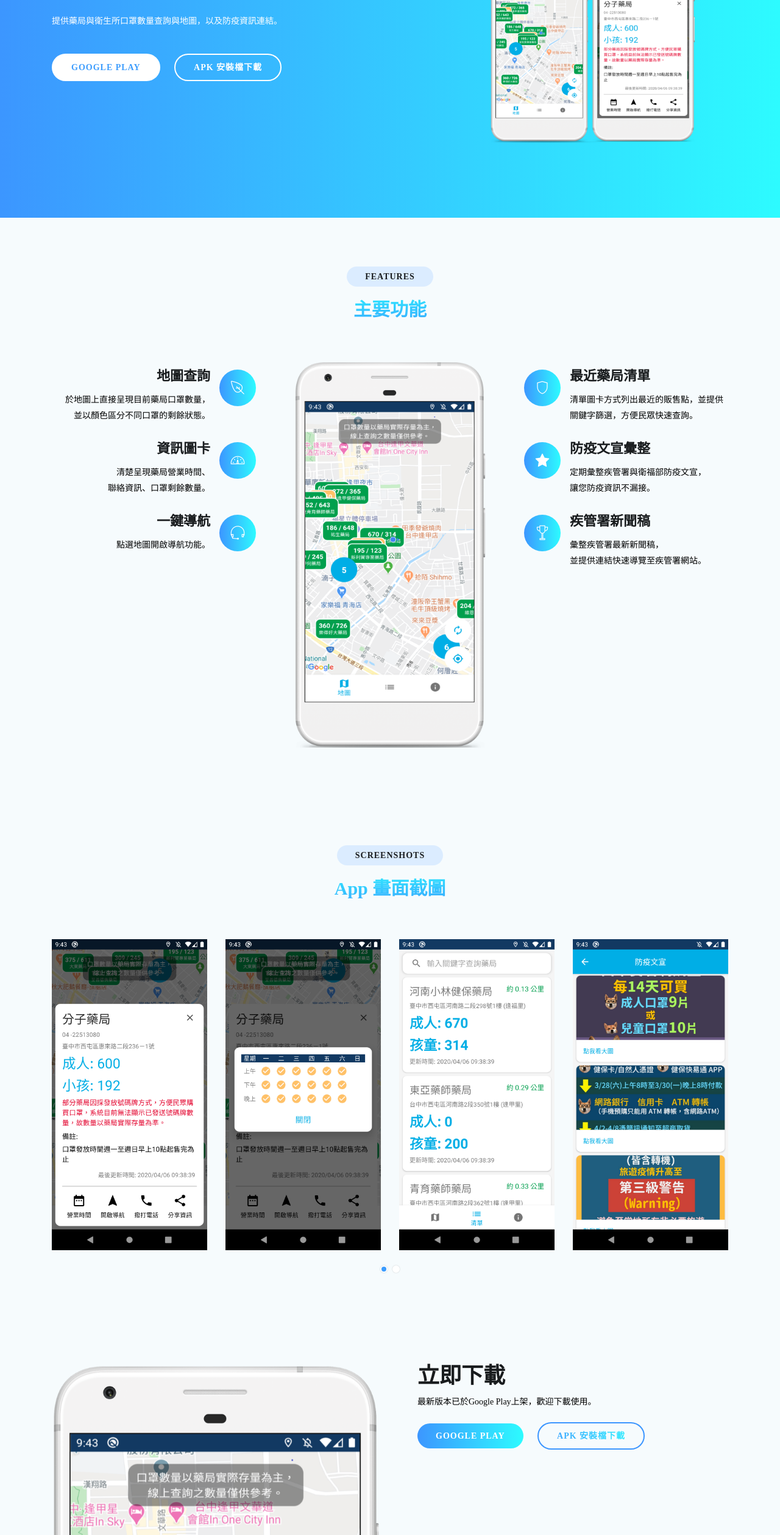
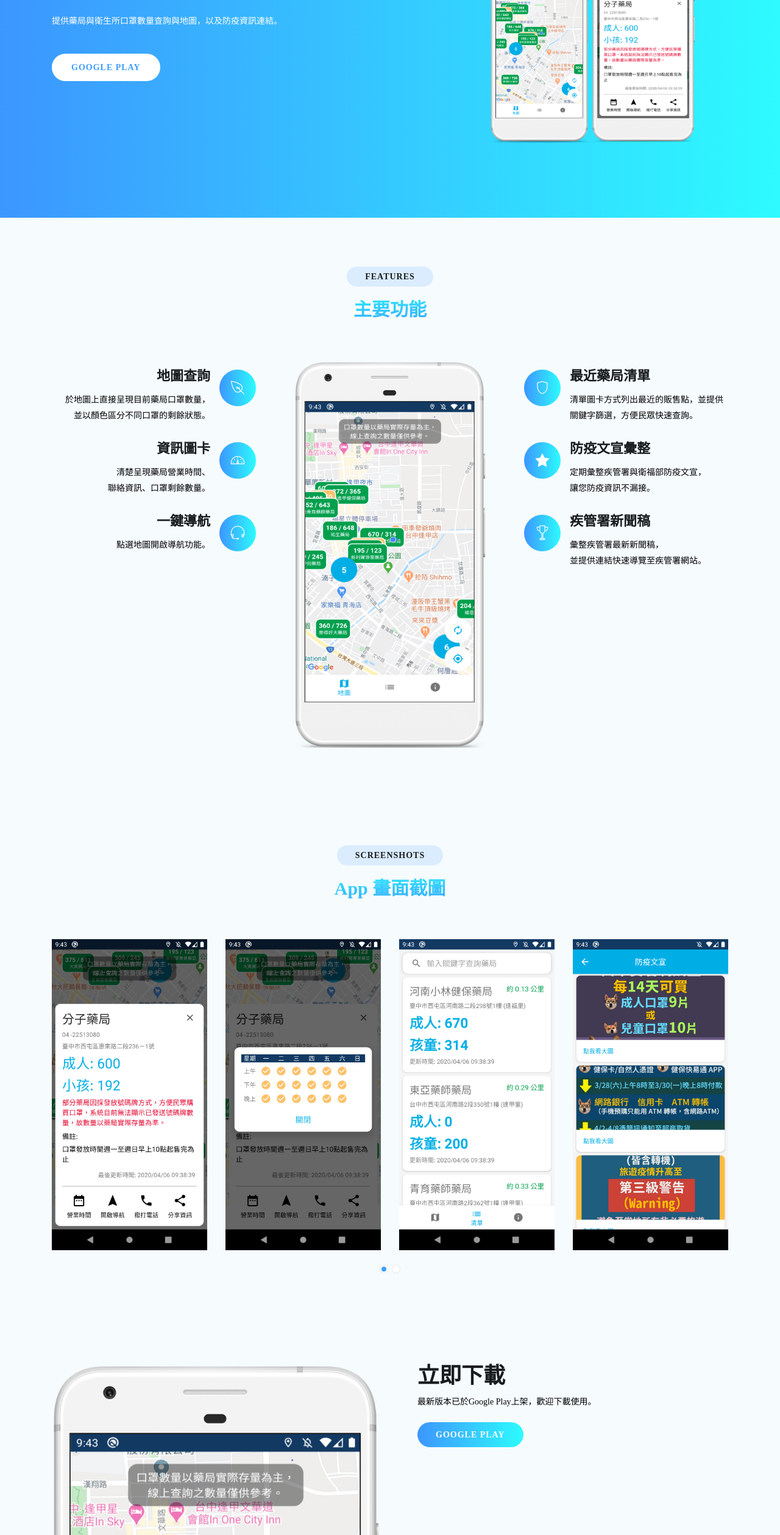
Before and after one commit to dh-46/Web_LandingPage_TaiwanMaskMap_App, a plain HTML site: page index.html in a window 1280 px wide. Shown: the part 283-2800 px from the top of the page at 61% size. Drawn offline with Linux system fonts and the light colour scheme; files whose address does not match are found by name.

Commit message:
Remove apk file

```diff
--- a/index.html
+++ b/index.html
@@ -77,8 +77,8 @@
             <div class="header-button">
               <a href="https://play.google.com/store/apps/details?id=tw.dh46.taiwanmaskmap" target="_blank"
                 class="btn btn-border-filled">Google Play</a>
-              <a href="./statics/apk/taiwan_mask_map-v1.4-release.apk" target="_blank" class="btn btn-border">APK
-                安裝檔下載</a>
+              <!-- <a href="./statics/apk/taiwan_mask_map-v1.4-release.apk" target="_blank" class="btn btn-border">APK
+                安裝檔下載</a> -->
             </div>
           </div>
         </div>
@@ -235,8 +235,8 @@
               </div>
               <a href="https://play.google.com/store/apps/details?id=tw.dh46.taiwanmaskmap" target="_blank"
                 class="btn btn-common btn-effect"> GOOGLE PLAY<br></a>
-              <a href="./statics/apk/taiwan_mask_map-v1.4-release.apk" target="_blank" class="btn btn-apple"> APK
-                安裝檔下載<br></a>
+              <!-- <a href="./statics/apk/taiwan_mask_map-v1.4-release.apk" target="_blank" class="btn btn-apple"> APK
+                安裝檔下載<br></a> -->
             </div>
           </div>
         </div>
```
Also changed, not shown: 1 other file.
